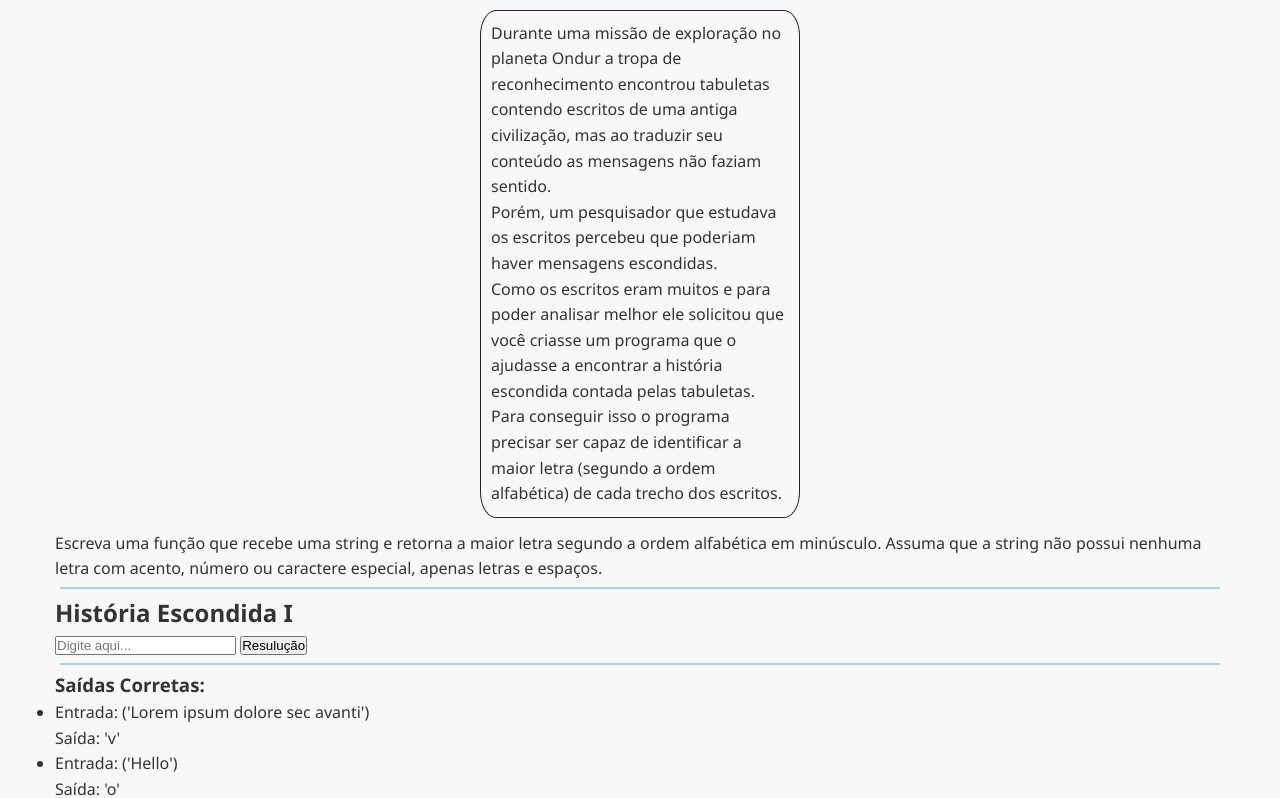
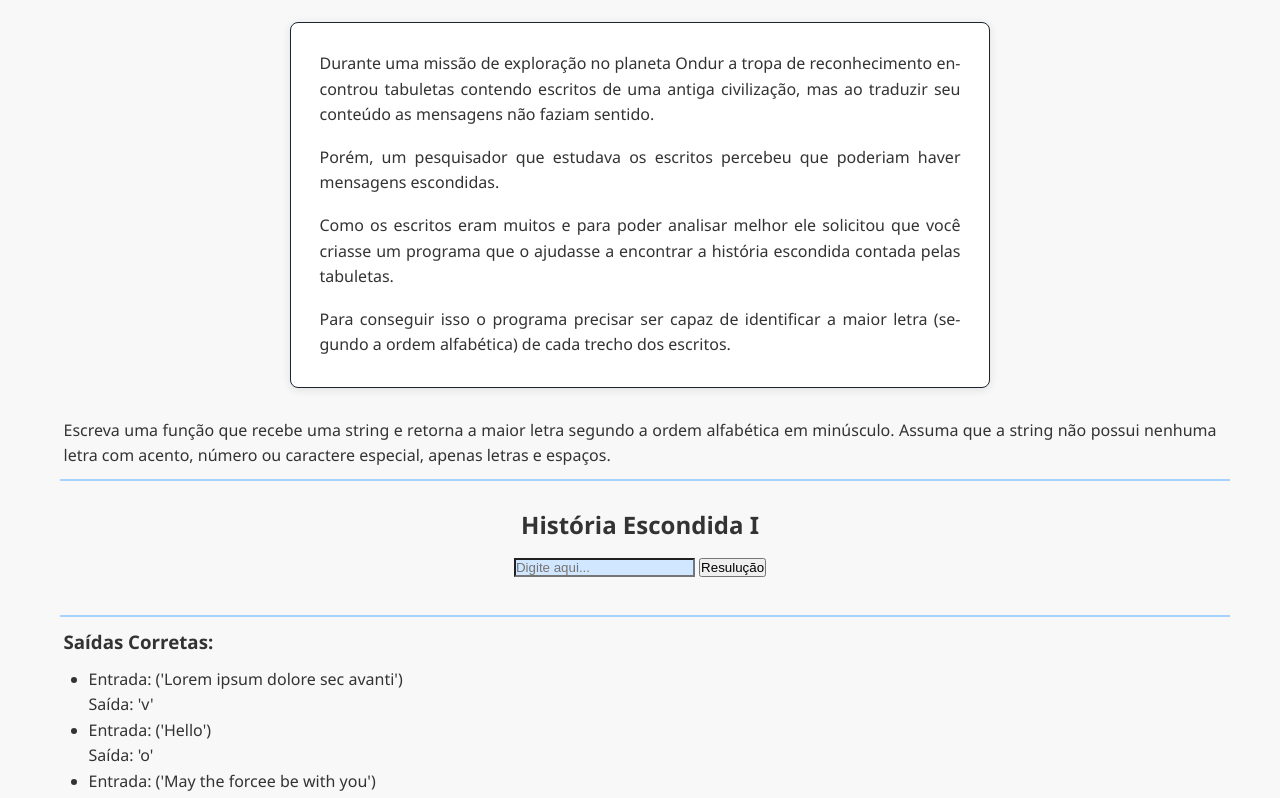
Before and after one commit to aryelle-alves/questionarioJavascript, a plain HTML site: page aryelle/questao-5/questao-5.html in a window 1280 px wide. Shown: the part 145-943 px from the top of the page. Drawn offline with Linux system fonts and the light colour scheme.

Commit message:
css questão 5

```diff
--- a/aryelle/questao-5/questao-5.css
+++ b/aryelle/questao-5/questao-5.css
@@ -21,28 +21,71 @@ main {
 .separador-conteudo {
     border-top: 2px solid #a5d2ff;
     margin: 5px;
+    width: 100%;
 }
 
 /* Contexto da questão */
 .contexto {
     border: 1px solid #1a252f;
-    border-radius: 5%;
-    margin: 13px 425px;
-    padding: 10px;
+    border-radius: 8px;
+    margin: 25px auto;
+    padding: 20px;
     display: flex;
     flex-direction: column;
-    /*
-    width: 80%; -largura-
-    max-height: 450px;              preciso arrumar essa caixinha
+
+    max-width: 700px;
+    width: 90%;
     box-sizing: border-box;
-    /*
+    background-color: #fff;
+    box-shadow: 0 2px 10px rgba(0, 0, 0, 0.1);
 }
 .contexto-paragrafo, .enunciado {
     margin: 3.5px;
     padding: 5px;
     text-align: justify;
-    line-height: 1.6;
     hyphens: auto;
+}
+
+/*Resultado*/
+.container-resolucao {
+    margin: 0 auto;
+    padding: 20px;
+    display: flex;
+    flex-direction: column;
+    gap: 10px;
+    justify-content: center;
+    text-align: center;
+
+    max-width: 700px;
+    width: 80%;
+    box-sizing: border-box;
+
+}
+
+.input-button {
+    display: inline-block;
+    margin-inline: auto;
+}
+
+#fraseInput{
+    background: #d0e7ff;
+    width: 90%;
+    max-width: fit-content;
+}
+
+.resolucao-btn {
+
+}
+
+/* Container da "saida desejada"*/
+.container-saida {
+    margin: 3.5px;
+    padding: 5px;
+}
+
+.saidas-desejadas {
+    margin: 10px;
+    padding: 0 15px;
 }
 
 /* Botão de retorno a página principal */
--- a/aryelle/questao-5/questao-5.html
+++ b/aryelle/questao-5/questao-5.html
@@ -43,14 +43,16 @@
 
         <div class="separador-conteudo"></div>
 
-        <div class="resolucao">
+        <div class="container-resolucao">
             <!--Receber string-->
-            <h2>História Escondida I</h2>
+            <h2 class="titulo-resolucao">História Escondida I</h2>
 
-            <input type="text" id="fraseInput"  placeholder="Digite aqui...">
+             <div class="input-button">
+                <input type="text" id="fraseInput"  placeholder="Digite aqui...">
 
-            <!--botão de enviar string-->
-            <button onclick="resolucaoCharada()">Resulução</button>
+                <!--botão de enviar string-->
+                <button onclick="resolucaoCharada()" class="resolucao-btn">Resulução</button>
+             </div>
 
             <!--resposta-->
             <div id="resultado"></div>
@@ -59,10 +61,9 @@
 
         <div class="separador-conteudo"></div>
 
-
-        <div class="saida-desejada">
+        <div class="container-saida">
             <h3>Saídas Corretas:</h3>
-            <ul>
+            <ul class="saidas-desejadas">
                 <li>Entrada: ('Lorem ipsum dolore sec avanti')</br>Saída: 'v'</li>
                 <li>Entrada: ('Hello')</br>Saída: 'o'</li>
                 <li>Entrada: ('May the forcee be with you')</br>Saída: 'y'</li>
--- a/menu-global.css
+++ b/menu-global.css
@@ -25,16 +25,15 @@ header {
     left: 0;
     width: 100%;
     background: #fff;
-    box-shadow: 0 1px 3px rgba(0,0,0,0.1);
+    box-shadow: 0 1px 3px rgba(0, 0, 0, 0.1);
     z-index: 100;
-    padding: 10px 20px;
+    padding: 15px 20px;
 }
 
 /* Botão do menu */
 .menu-btn {
     background: none;
     border: none;
-    font-size: 1.2rem;
     cursor: pointer;
     padding: 5px 10px;
     color: #555;
@@ -49,6 +48,7 @@ details {
 /* Estilo do menu principal */
 details > summary {
      list-style: none;
+     font-size: 19px;
     cursor: pointer;
 }
 
```
